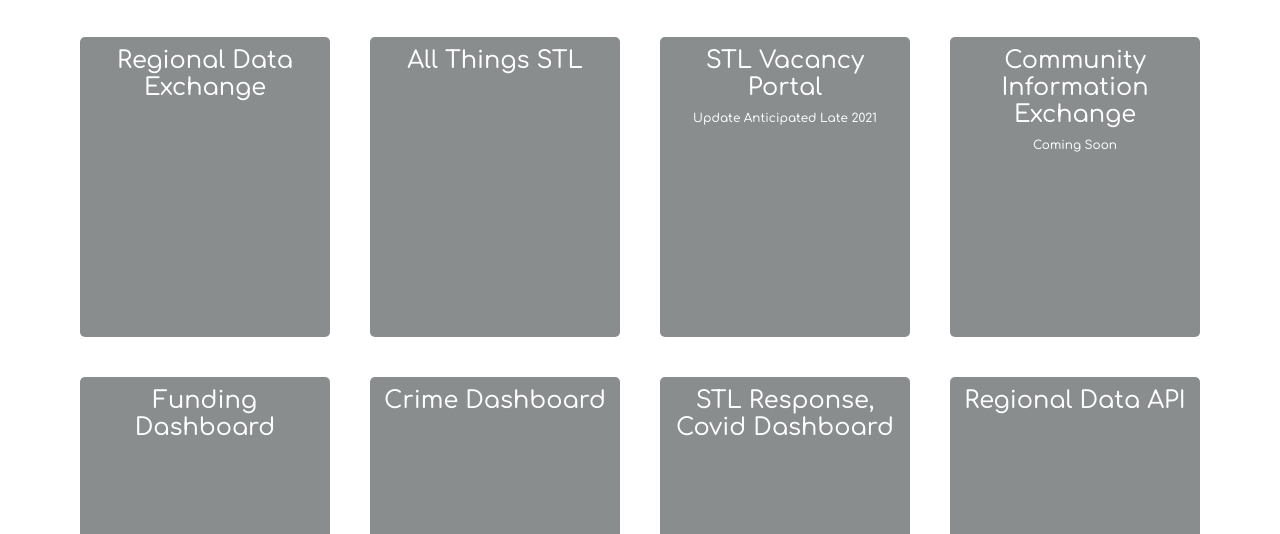
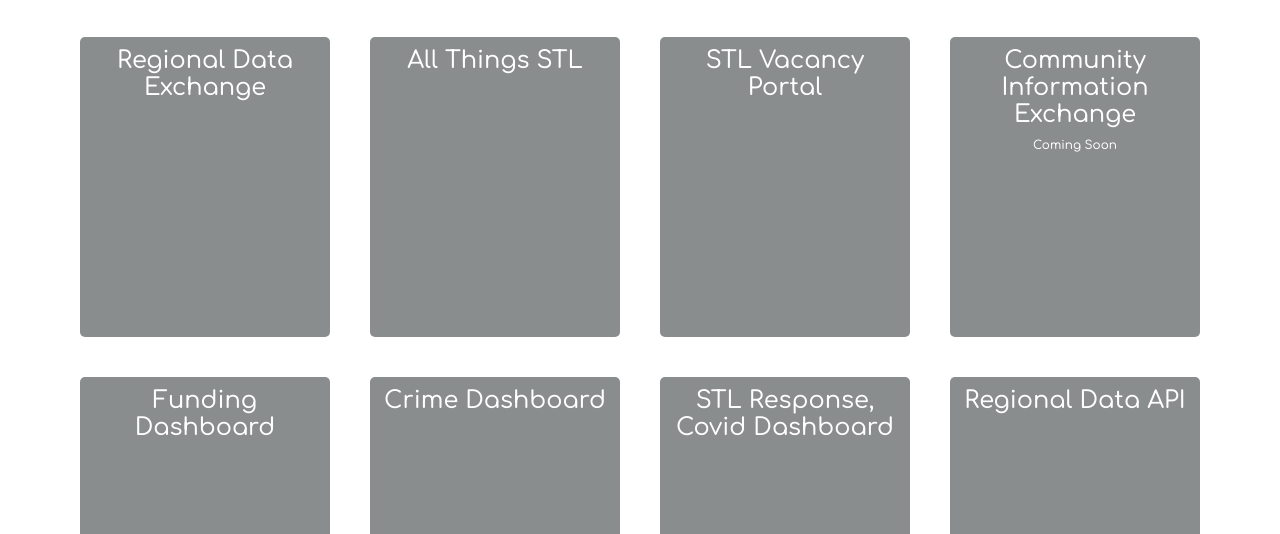
Before and after one commit to stlrda/stlrda-apps, a plain HTML site: page static/index.html in a window 1280 px wide. Shown: the part 671-1205 px from the top of the page. Drawn offline with Linux system fonts and the light colour scheme.

Commit message:
Vacancy portal update complete

```diff
--- a/static/index.html
+++ b/static/index.html
@@ -23,15 +23,12 @@
             <div class="app-grid">
                 <div class="card" onclick="window.open('https://rdx.stldata.org/')">
                     <h4>Regional Data Exchange</h4>
-
                 </div>
                 <div class="card" onclick="window.open('https://allthingsstlouis.org/')">
                     <h4>All Things STL</h4>
-
                 </div>
                 <div class="card" onclick="window.open('https://stlvacancy.com/portal.html')">
                     <h4>STL Vacancy Portal</h4>
-                    Update Anticipated Late 2021
                 </div>
                 <div class="card" onclick="window.open('https://stldata.org/project-community-information-exchange/')">
                     <h4>Community Information Exchange</h4>
```
